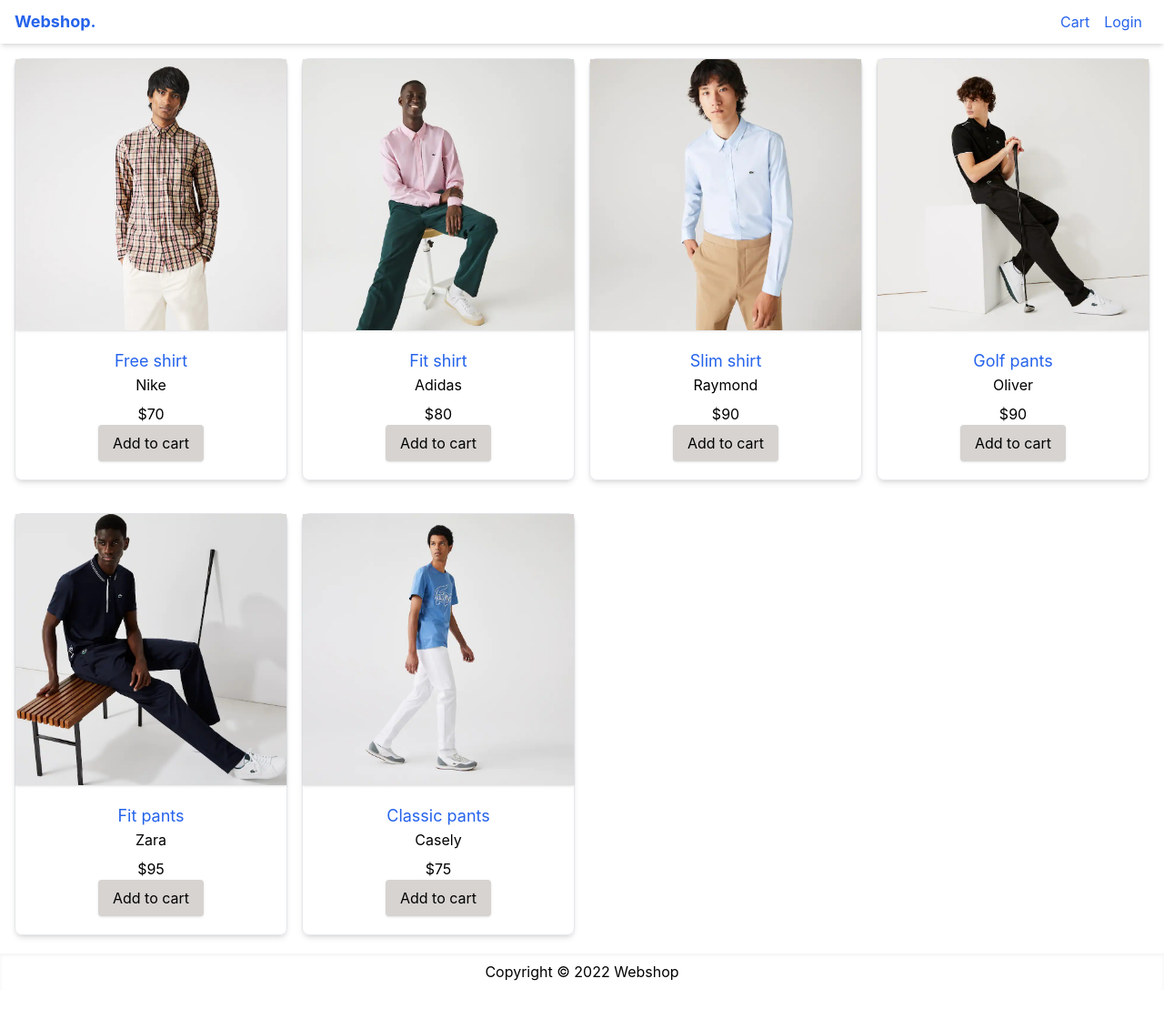
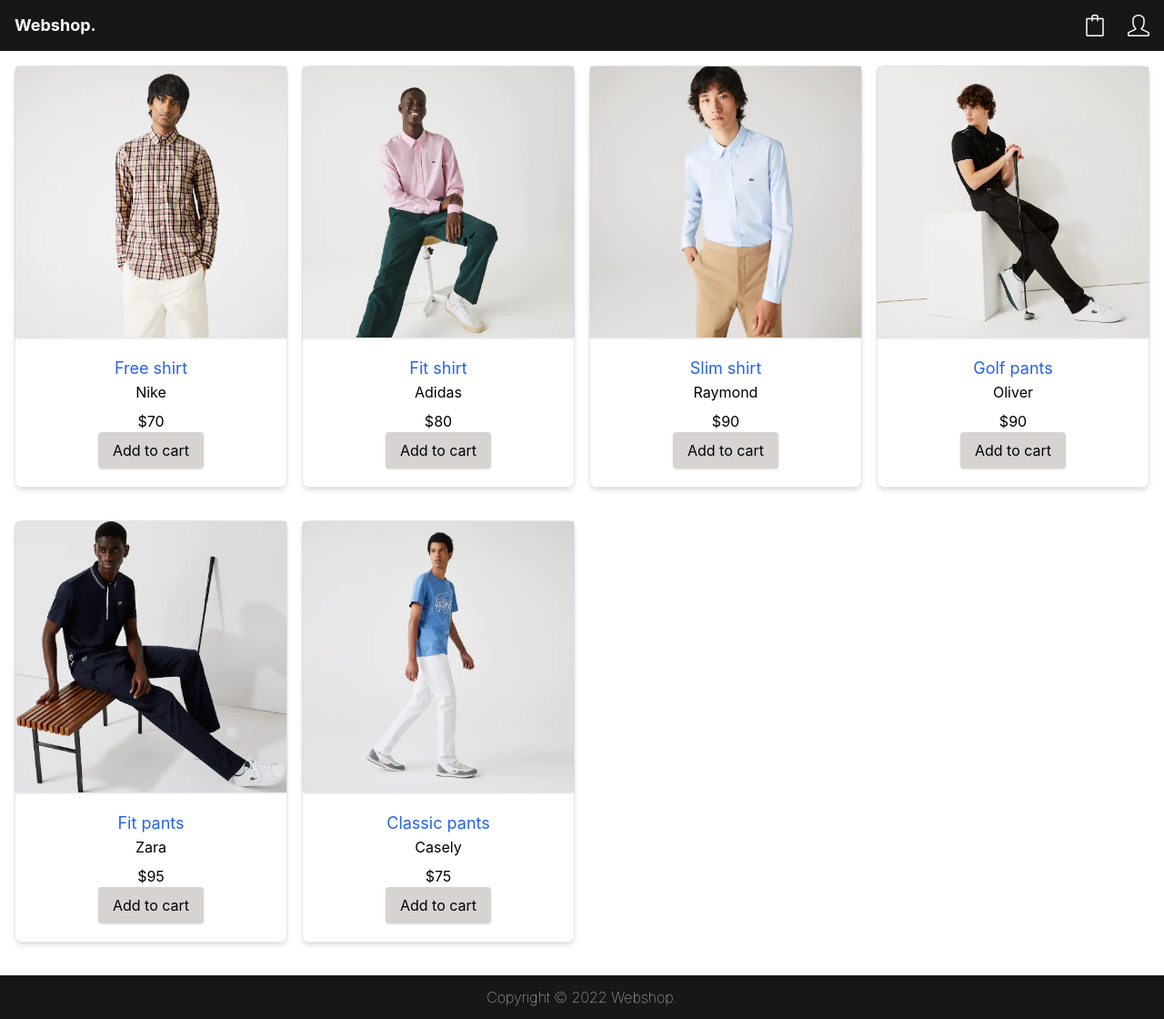
Before and after one commit to micke-berg/next-fullstack-webshop, a Next.js app: page / in a window 1280 px wide. Shown: the whole page at 91% size. Before the commit the page ends 1088 px from the top, so only its background shows below. Built offline with nearby package versions, Linux system fonts and the light colour scheme; no server answers.

Commit message:
header icons, styling, quantity

```diff
--- a/components/Layout.jsx
+++ b/components/Layout.jsx
@@ -7,6 +7,7 @@ import { Menu } from '@headlessui/react';
 import { Store } from '../utils/Store';
 import DropdownLink from './DropdownLink';
 import Cookies from 'js-cookie';
+import { SlUser, SlBag } from 'react-icons/sl';
 
 const Layout = ({ children, title }) => {
 	const { status, data: session } = useSession();
@@ -15,16 +16,13 @@ const Layout = ({ children, title }) => {
 	const [cartItemsCount, setCartItemsCount] = useState(0);
 
 	useEffect(() => {
-		setCartItemsCount(
-			cart.cartItems.reduce((prev, current) => prev + current.quantity, 0)
-		);
+		setCartItemsCount(cart.cartItems.reduce((a, c) => a + c.quantity, 0));
 	}, [cart.cartItems]);
 
 	const logutClickHandler = () => {
 		Cookies.remove('cart');
 		dispatch({ type: 'CART_RESET' });
 		signOut({ callbackUrl: '/login' });
-		console.log('hej');
 	};
 
 	return (
@@ -37,16 +35,16 @@ const Layout = ({ children, title }) => {
 			<ToastContainer possition limit={1} />
 			<div className="flex min-h-screen flex-col justify-between">
 				<header>
-					<nav className="flex h-12 px-4 justify-between items-center shadow-md">
+					<nav className="flex h-14 px-4 justify-between items-center bg-neutral-900">
 						<Link href="/">
-							<a className="text-lg font-bold">Webshop.</a>
+							<a className="text-lg font-bold text-white">Webshop.</a>
 						</Link>
-						<div>
+						<div className="flex align-middle">
 							<Link href="/cart">
-								<a className="p-2">
-									Cart
+								<a className="p-2 text-white relative">
+									<SlBag className="h-6 w-6 mr-1 absolute right-5 top-0" />
 									{cartItemsCount > 0 && (
-										<span className="ml-1 rounded-full bg-red-600 px-2 py-1 text-xs font-bold text-white">
+										<span className="text-center rounded-full bg-white text-black w-5 h-5 text-xs absolute bottom-2 right-3 leading-5">
 											{cartItemsCount}
 										</span>
 									)}
@@ -56,11 +54,11 @@ const Layout = ({ children, title }) => {
 							{status === 'loading' ? (
 								'loading'
 							) : session?.user ? (
-								<Menu as="div" className="relative inline-block">
-									<Menu.Button className="text-blue-600">
+								<Menu as="div" className="relative inline-block z-10 ">
+									<Menu.Button className="text-white">
 										{session.user.name}
 									</Menu.Button>
-									<Menu.Items className="absolute right-0 w-56 origin-top-right bg-white shadow-lg">
+									<Menu.Items className="fixed  w-full md:absolute md:w-56 right-0 top-12 origin-top-right bg-neutral-900 text-white">
 										<Menu.Item>
 											<DropdownLink className="dropdown-link" href="/profile">
 												Profile
@@ -84,15 +82,17 @@ const Layout = ({ children, title }) => {
 								</Menu>
 							) : (
 								<Link href="/login">
-									<a className="p-2">Login</a>
+									<a>
+										<SlUser className="h-6 w-6 text-white" />
+									</a>
 								</Link>
 							)}
 						</div>
 					</nav>
 				</header>
 				<main className="container m-auto mt-4 px-4">{children}</main>
-				<footer className="flex justify-center items-center h-10 shadow-inner">
-					Copyright &copy; 2022 Webshop
+				<footer className="flex justify-center items-center h-12  mt-4 text-white bg-neutral-900 text-md font-thin">
+					Copyright &copy; 2022 Webshop.
 				</footer>
 			</div>
 		</>
```
